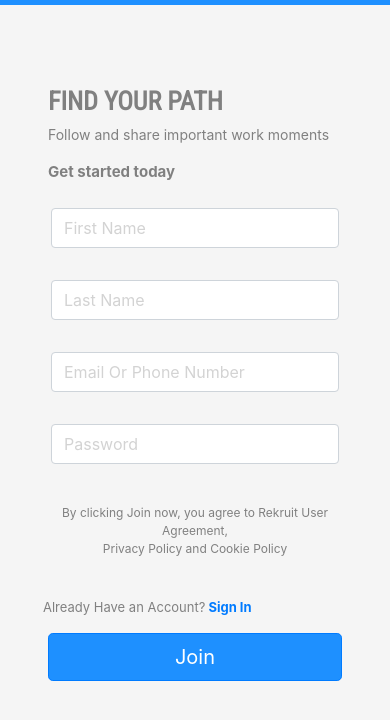
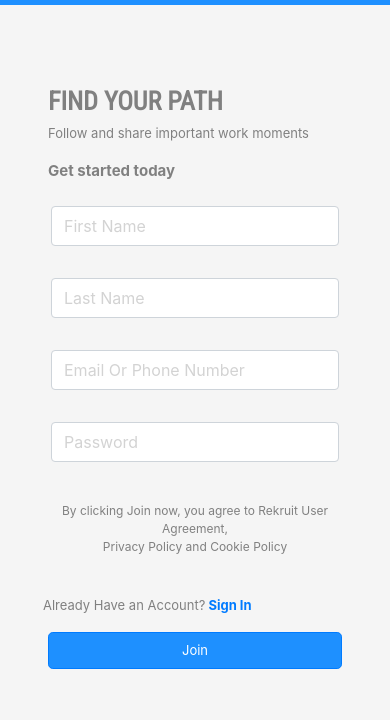
Before and after one commit to qbel/RekriutOld, a plain HTML site: page index.html in a window 390 px wide. Shown: the part 56-776 px from the top of the page. Drawn offline with nearby package versions, Linux system fonts and the light colour scheme.

Commit message:
New Commit

```diff
--- a/css/style.css
+++ b/css/style.css
@@ -149,7 +149,7 @@ input::-webkit-input-placeholder {
   #follow{
     color:gray;
     padding-top:5px;
-    font-size:14px;
+    font-size:13px;
   }
   #get{
     color:gray;
@@ -182,4 +182,7 @@ input::-webkit-input-placeholder {
     /* text-align: center; */
     /* padding:10px; */
   }
+  .btn-primary{
+    font-size: 13px;
+  }
 }
```
